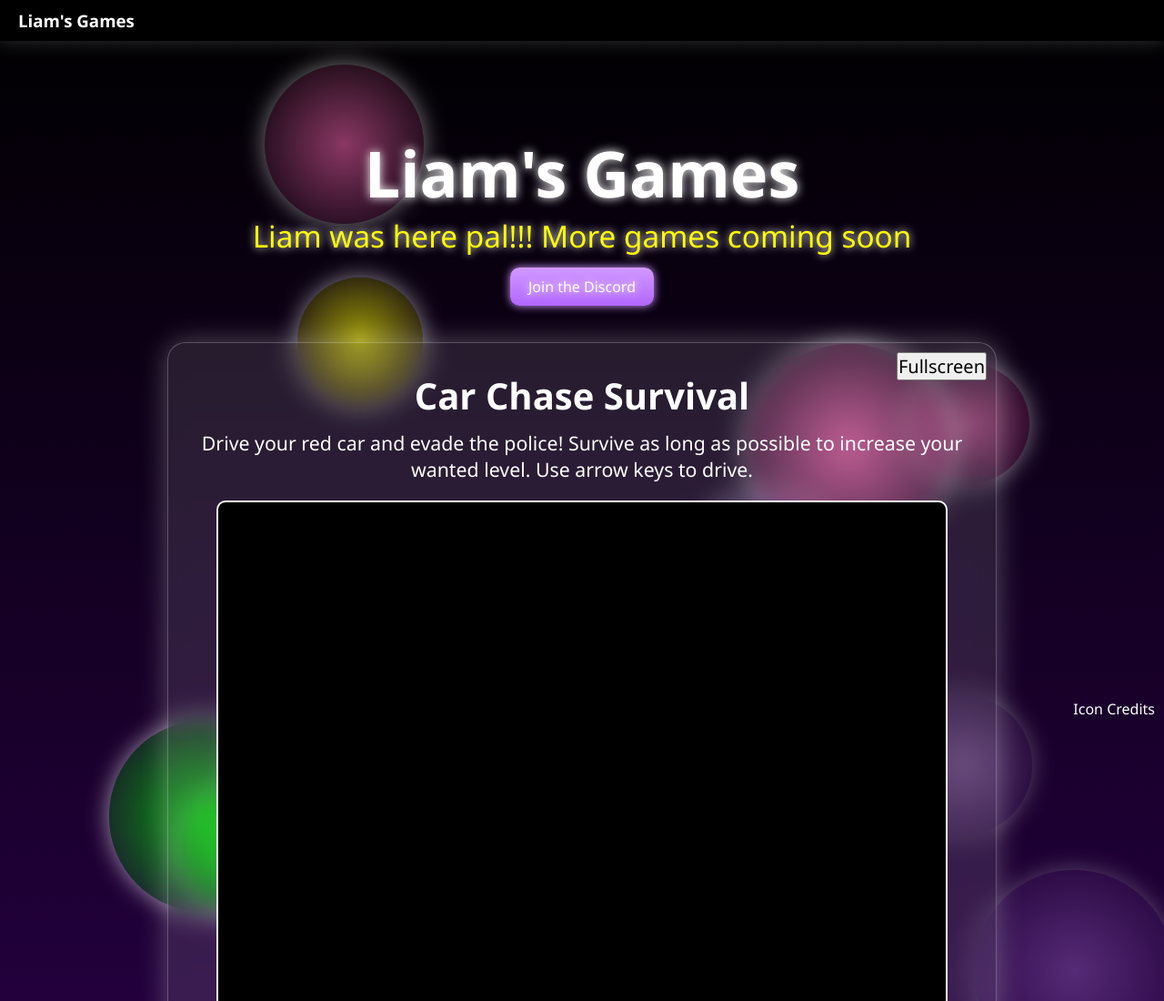
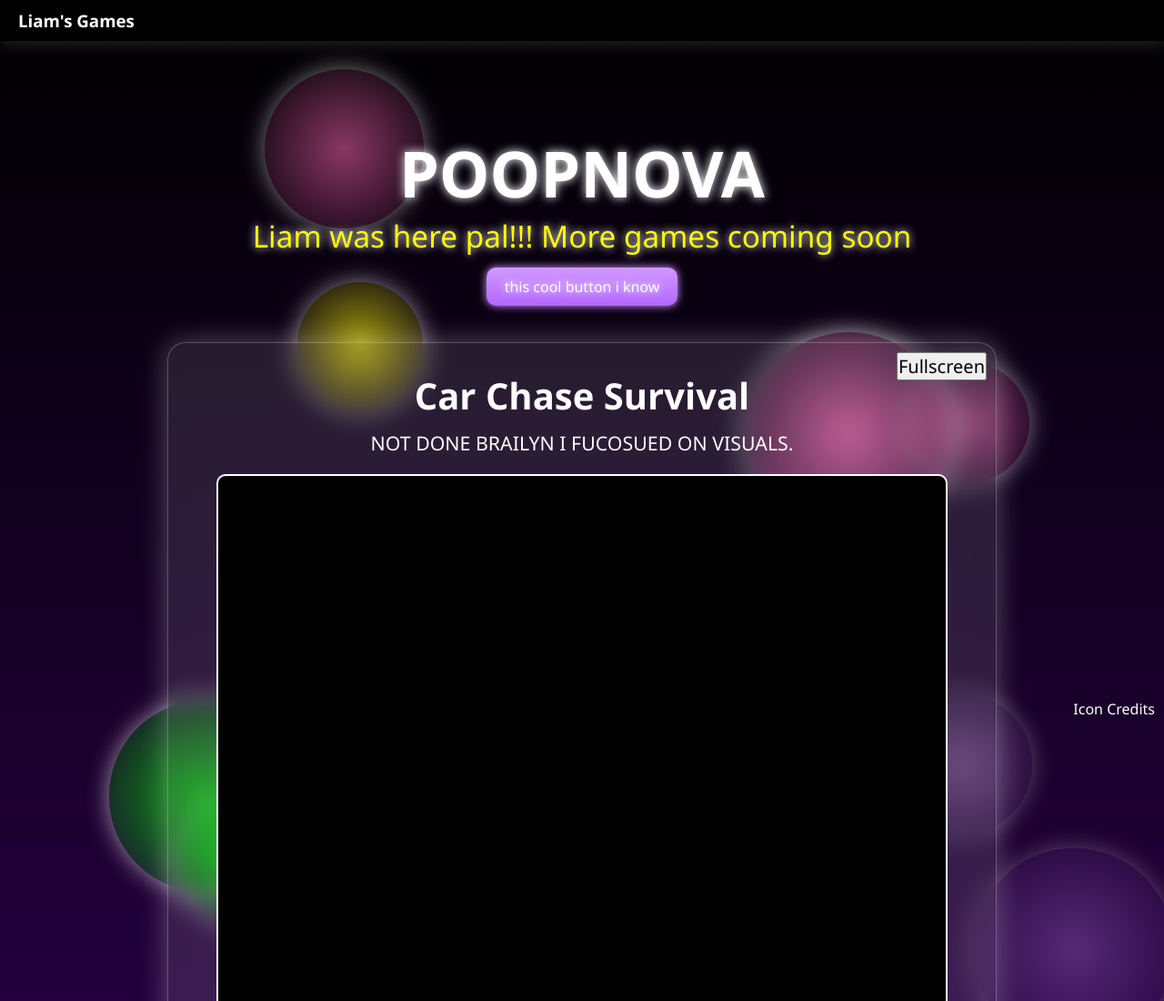
Before and after one commit to AstralScriptt/astral, a plain HTML site: page index.html in a window 1280 px wide. Shown: the top 1100 px of the page at 91% size. Drawn offline with Linux system fonts and the light colour scheme.

Commit message:
Update index.html

```diff
--- a/index.html
+++ b/index.html
@@ -13,15 +13,15 @@
         <div class="banner"><h3>Liam's Games</h3></div>
     </nav>
     <div id="headertext">
-        <h1 class="title">Liam's Games</h1>
+        <h1 class="title">POOPNOVA</h1>
         <p class="desc">Liam was here pal!!! More games coming soon</p>
         <br>
-        <a class="joinbtn btn" href="https://discord.gg/5v4jX4A83Q" target="_blank">Join the Discord</a>
+        <a class="joinbtn btn" href="im2cool123" target="_blank">this cool button i know</a>
     </div>
     <div class="games">
         <div class="game-card">
             <h2>Car Chase Survival</h2>
-            <p>Drive your red car and evade the police! Survive as long as possible to increase your wanted level. Use arrow keys to drive.</p>
+            <p>NOT DONE BRAILYN I FUCOSUED ON VISUALS.</p>
             <canvas id="carCanvas" width="800" height="600"></canvas>
             <div class="game-controls">
                 <button id="startCarGame" class="btn">Start Game</button>
```
